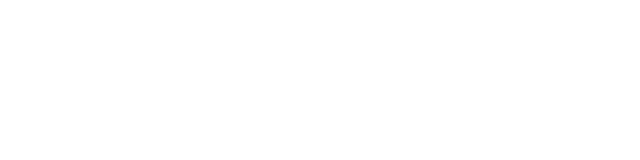
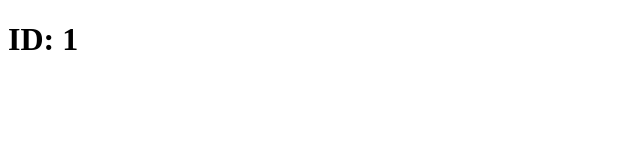
Before and after one commit to edvillatoro2/finance-dashboard, a Nuxt app: page /transactions/1 in a window 1280 px wide. Before the commit this address had no page. Shown: the top 160 px of the page, without its empty margins (0-640 px from the left). Built offline with nearby package versions, Linux system fonts and the light colour scheme.

Commit message:
dynamic transactions by id

```diff
--- /dev/null
+++ b/app/pages/transactions/[id].vue
@@ -0,0 +1,11 @@
+<template>
+  <div>
+    <h1>ID: {{ route.params.id }}</h1>
+  </div>
+</template>
+
+<script setup lang="ts">
+const route = useRoute();
+</script>
+
+<style scoped></style>
```
Also changed, not shown: app/pages/transactions/index.vue (renamed from app/pages/transactions.vue).
